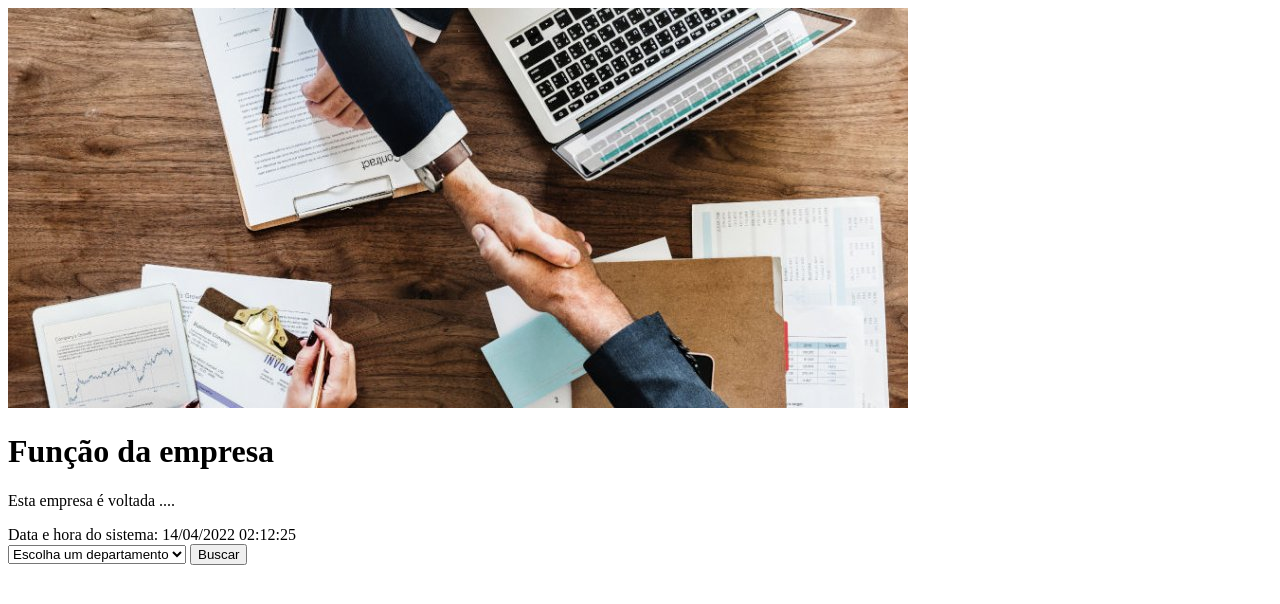
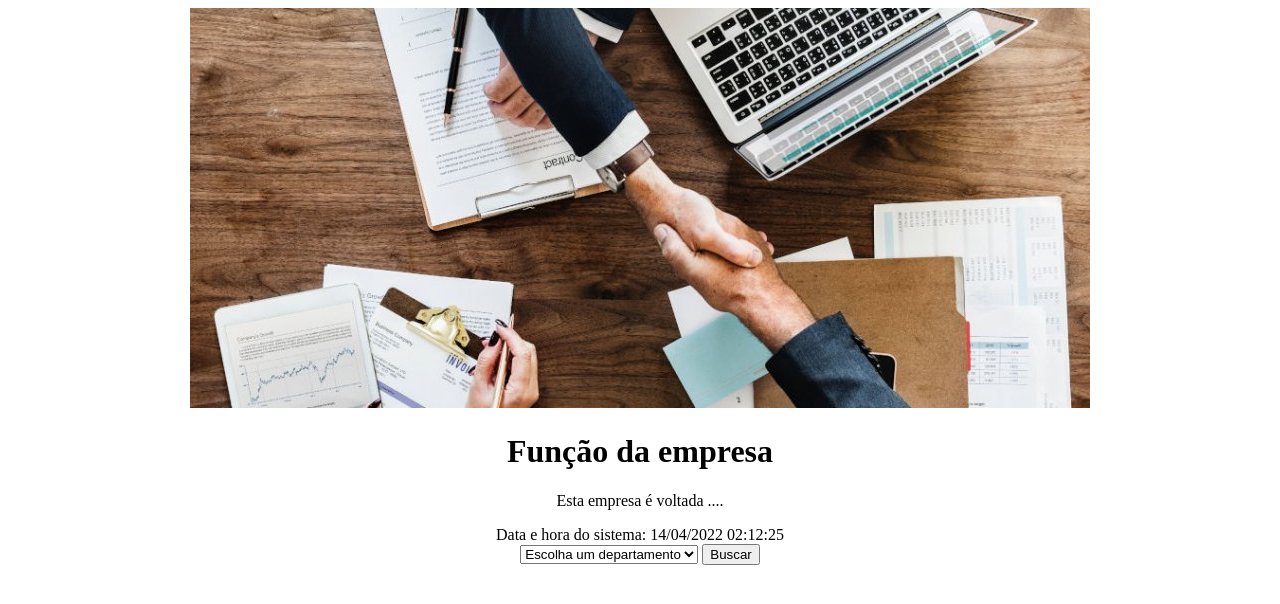
Before and after one commit to JoaoObara/prova1_web2, a PHP site: page /home.php in a window 1280 px wide. Shown: the top 604 px of the page. Run offline with PHP 8.4, Linux system fonts and the light colour scheme.

Commit message:
começo de css

```diff
--- /dev/null
+++ b/CSS/estilo.css
@@ -0,0 +1,3 @@
+.centro{
+    text-align: center;
+}
--- a/home.php
+++ b/home.php
@@ -4,9 +4,10 @@
     <meta charset="UTF-8">
     <meta http-equiv="X-UA-Compatible" content="IE=edge">
     <meta name="viewport" content="width=device-width, initial-scale=1.0">
+    <link rel="stylesheet" href="CSS/estilo.css">
     <title>Home Page</title>
 </head>
-<body>
+<body class="centro">
     <!-- IMAGEM QUE REPRESENTRA A EMPRESA -->
     <img src="image/empresa.jpg"><br/>
 
```
